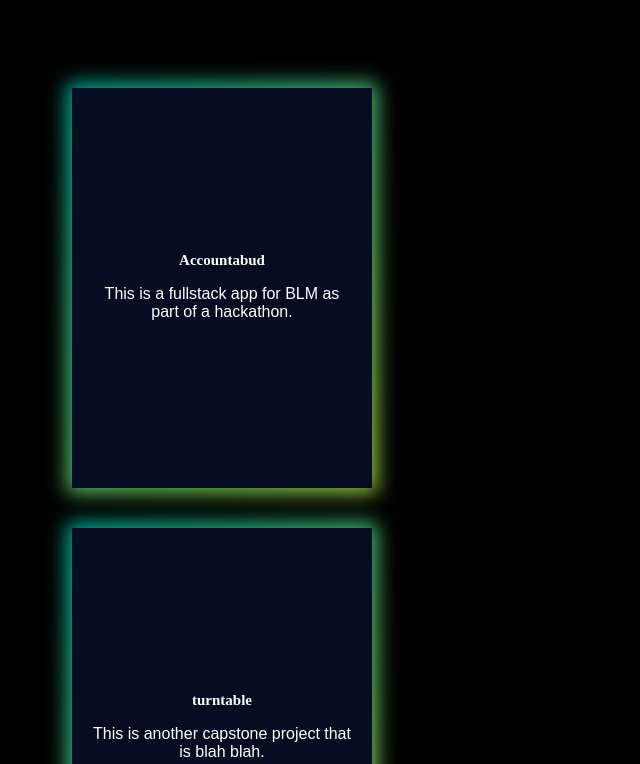
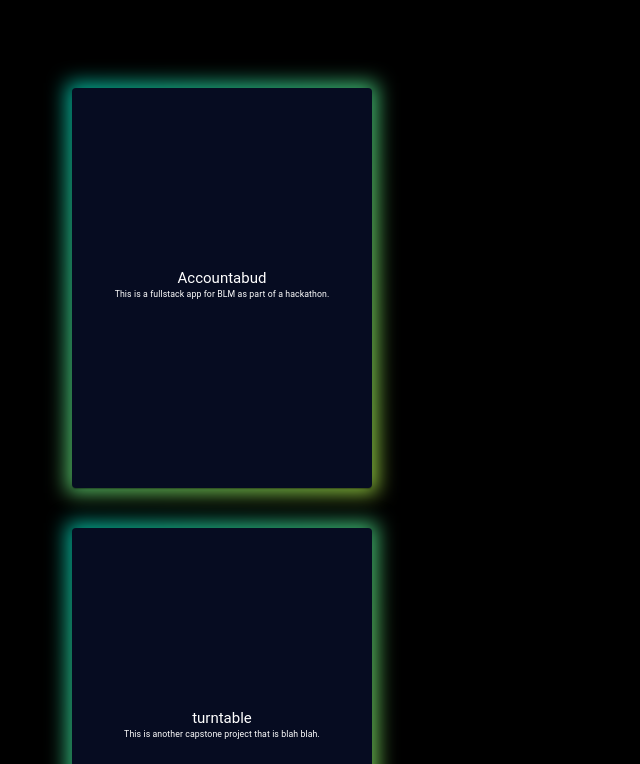
Before and after one commit to aizamjj/portfolio-website, a React app: page / in a window 1280 px wide. Shown: the part 1376-2140 px from the top of the page, without its empty margins (0-640 px from the left). Built offline with nearby package versions, Linux system fonts and the light colour scheme.

Commit message:
Project changes

```diff
--- a/src/components/Projects.jsx
+++ b/src/components/Projects.jsx
@@ -2,8 +2,9 @@ import React, { useContext, useEffect, useState } from 'react';
 import PortfolioContext from '../context/context';
 import Title from './Title';
 import Grid from '@material-ui/core/Grid';
-import Paper from '@material-ui/core/Paper';
+import Card from '@material-ui/core/Paper';
 import Container from '@material-ui/core/Container'
+import { CardMedia, CardContent, Typography } from '@material-ui/core';
 
 const Projects = () => {
   const { projects } = useContext(PortfolioContext);
@@ -14,13 +15,13 @@ const Projects = () => {
           {projects.map((projects, index) => {
             const { name, url, description } = projects;
             return (
-            <div className="box">
-                <div className="glass"></div>
-                <div className="content">
-                  <h2 key={index} className="projects-name" >{name}</h2>
-                  <p key={index} className="projects-description" >{description}</p>
-                </div>
-            </div>
+            <Card className="box">
+                <CardMedia />
+                <CardContent>
+                  <Typography variant="h5" component="h2" >{name}</Typography>
+                  <Typography variant="body2" component="p" >{description}</Typography>
+                </CardContent>
+            </Card>
             )
           })}
         </Container>
--- a/src/style/sections/_projects.scss
+++ b/src/style/sections/_projects.scss
@@ -14,6 +14,7 @@
     justify-content: center;
     align-items: center;
     background-color: #060c21;
+    color: white;
 
     &::before {
         content: '';
```
Also changed, not shown: .eslintrc.json.
